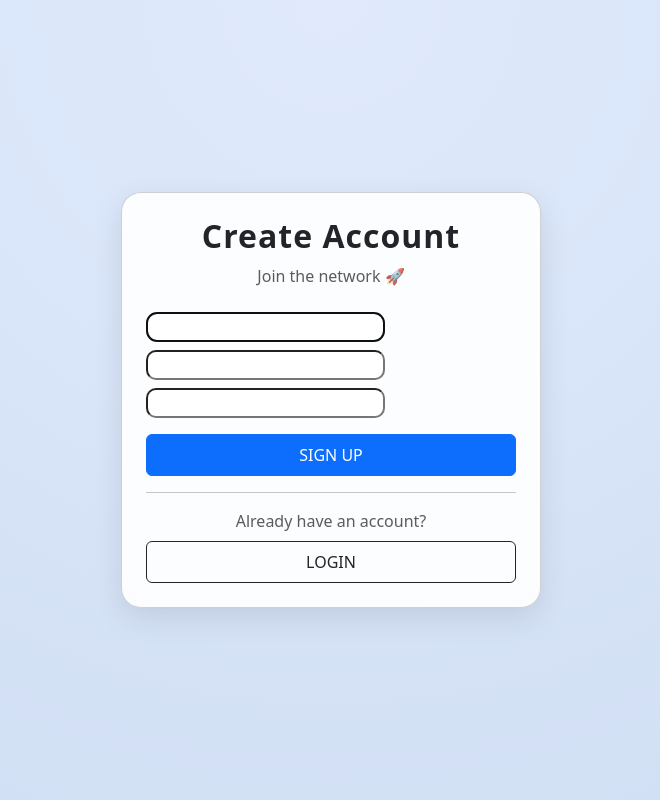
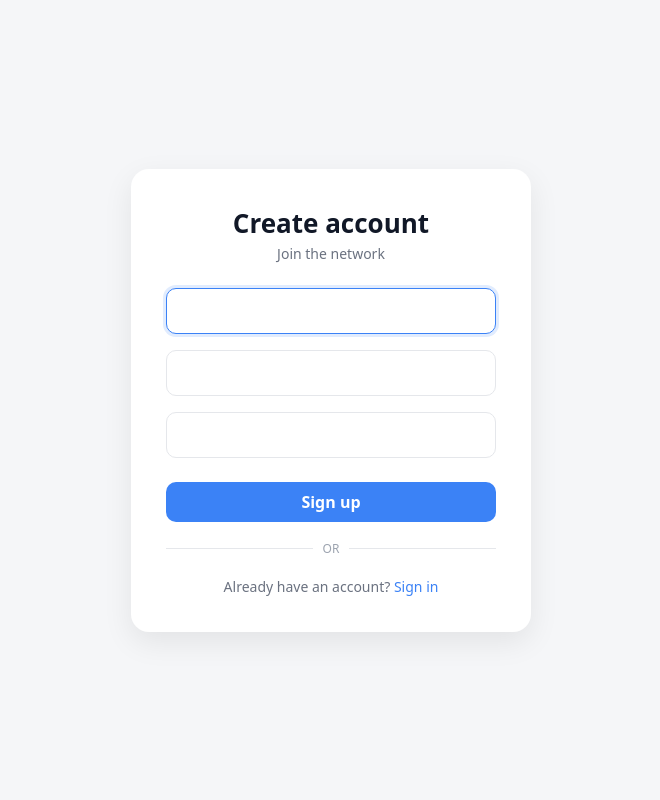
Before and after one commit to Dastanbek23/social-network, a Django app: page / in a window 1280 px wide. Shown: the whole page, without its empty margins (309-969 px from the left). Run offline with Django 5.2, Linux system fonts and the light colour scheme.

Commit message:
design improvement

```diff
--- a/templates/register.html
+++ b/templates/register.html
@@ -8,43 +8,117 @@
 
     <style>
         body {
-            background: radial-gradient(circle at top, #e0eafc, #cfdef3);
+            background: #f5f6f8;
+        }
+
+        .auth-wrapper {
+            min-height: 100vh;
+            display: flex;
+            justify-content: center;
+            align-items: center;
         }
 
         .auth-box {
-            width: 420px;
-            border-radius: 20px;
-            backdrop-filter: blur(10px);
-            background: rgba(255,255,255,0.9);
-            box-shadow: 0 10px 30px rgba(0,0,0,0.1);
+            width: 400px;
+            background: #ffffff;
+            padding: 35px;
+            border-radius: 18px;
+            box-shadow: 0 10px 30px rgba(0,0,0,0.08);
         }
 
         .title {
             font-weight: 700;
-            letter-spacing: 1px;
+            font-size: 26px;
+            color: #111827;
+        }
+
+        .subtitle {
+            color: #6b7280;
+            font-size: 14px;
         }
 
         input {
+            width: 100%;
+            padding: 10px 12px;
             border-radius: 10px !important;
+            border: 1px solid #e5e7eb !important;
+            background: #fff !important;
+            color: #111827 !important;
+        }
+
+        input:focus {
+            outline: none;
+            border-color: #3b82f6 !important;
+            box-shadow: 0 0 0 3px rgba(59,130,246,0.15);
+        }
+
+        .btn-primary {
+            background: #3b82f6;
+            border: none;
+            border-radius: 10px;
+            font-weight: 600;
+        }
+
+        .btn-primary:hover {
+            background: #2563eb;
+        }
+
+        .divider {
+            display: flex;
+            align-items: center;
+            margin: 18px 0;
+            color: #9ca3af;
+            font-size: 12px;
+        }
+
+        .divider::before,
+        .divider::after {
+            content: "";
+            flex: 1;
+            height: 1px;
+            background: #e5e7eb;
+        }
+
+        .divider span {
+            margin: 0 10px;
+        }
+
+        .link-text {
+            font-size: 14px;
+            color: #6b7280;
+        }
+
+        .link-text a {
+            color: #3b82f6;
+            text-decoration: none;
+            font-weight: 500;
+        }
+
+        .link-text a:hover {
+            text-decoration: underline;
         }
     </style>
 </head>
 
-<body class="d-flex justify-content-center align-items-center vh-100">
+<body>
 
-<div class="card p-4 auth-box">
+<div class="auth-wrapper">
 
-    <h2 class="text-center title mb-2">Create Account</h2>
-    <p class="text-center text-muted mb-4">Join the network 🚀</p>
+    <div class="auth-box">
+
+        <div class="text-center mb-4">
+            <div class="title">Create account</div>
+            <div class="subtitle">Join the network</div>
+        </div>
 
         <form method="post">
             {% csrf_token %}
 
-        <div class="mb-2">
+            <div class="mb-3">
                 {{ form.username }}
             </div>
 
-        <div class="mb-2">
+            <div class="mb-3">
                 {{ form.password1 }}
             </div>
 
@@ -52,18 +126,21 @@
                 {{ form.password2 }}
             </div>
 
-        <button type="submit" class="btn btn-primary w-100 py-2">
-            SIGN UP
+            <button class="btn btn-primary w-100 py-2 mt-2">
+                Sign up
             </button>
         </form>
 
-    <hr>
+        <div class="divider">
+            <span>OR</span>
+        </div>
 
-    <p class="text-center mb-2 text-muted">Already have an account?</p>
+        <div class="text-center link-text">
+            Already have an account?
+            <a href="/login/">Sign in</a>
+        </div>
 
-    <a href="/login/" class="btn btn-outline-dark w-100 py-2">
-        LOGIN
-    </a>
+    </div>
 
 </div>
 
--- a/user/views.py
+++ b/user/views.py
@@ -37,7 +37,10 @@ def logout_view(request):
 def profile(request):
     profile = Profile.objects.get(user=request.user)
     photos = Photo.objects.filter(profile=profile)
-    return render(request, 'profile.html', {'profile': profile, 'photos': photos})
+    follower = Follow.objects.filter(following=request.user).count()
+    following = Follow.objects.filter(follower=request.user).count()
+    return render(request, 'profile.html', {'profile': profile, 'photos':
+        photos, 'follower': follower, 'following': following})
 
 def create_post(request):
     profile, created = Profile.objects.get_or_create(user=request.user)
```
Also changed, not shown: templates/profile.html (+100 -22 lines), db.sqlite3. Lines whose indentation alone changed are shown as unchanged.
